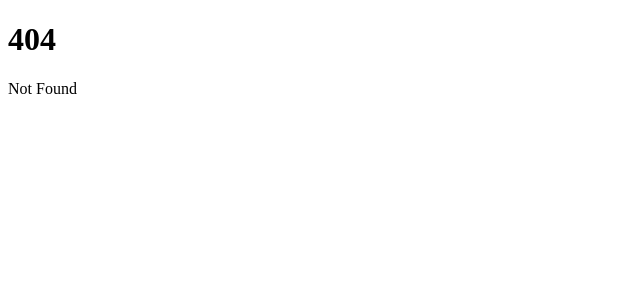
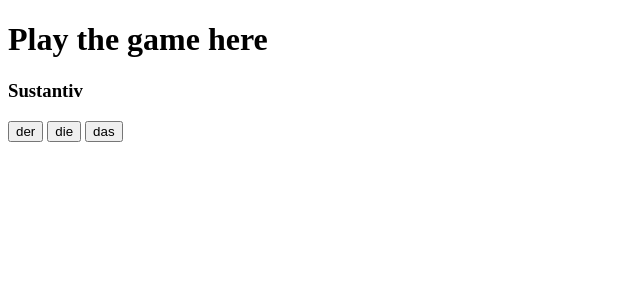
Before and after one commit to eduardpeters/artikel-svelte, a SvelteKit app: page /play in a window 1280 px wide. Before the commit this address had no page. Shown: the top 300 px of the page, without its empty margins (0-640 px from the left). Built offline with nearby package versions, Linux system fonts and the light colour scheme.

Commit message:
Add play route

```diff
--- a/src/routes/+page.svelte
+++ b/src/routes/+page.svelte
@@ -1,2 +1,4 @@
-<h1>Welcome to SvelteKit</h1>
-<p>Visit <a href="https://kit.svelte.dev">kit.svelte.dev</a> to read the documentation</p>
+<main>
+	<h1><em>Willkommen</em> to DerDieDas</h1>
+	<p>A game to practice basic german skills</p>
+</main>
--- /dev/null
+++ b/src/routes/play/+page.svelte
@@ -0,0 +1,7 @@
+<main>
+	<h1>Play the game here</h1>
+	<h3>Sustantiv</h3>
+	<button>der</button>
+	<button>die</button>
+	<button>das</button>
+</main>
```
